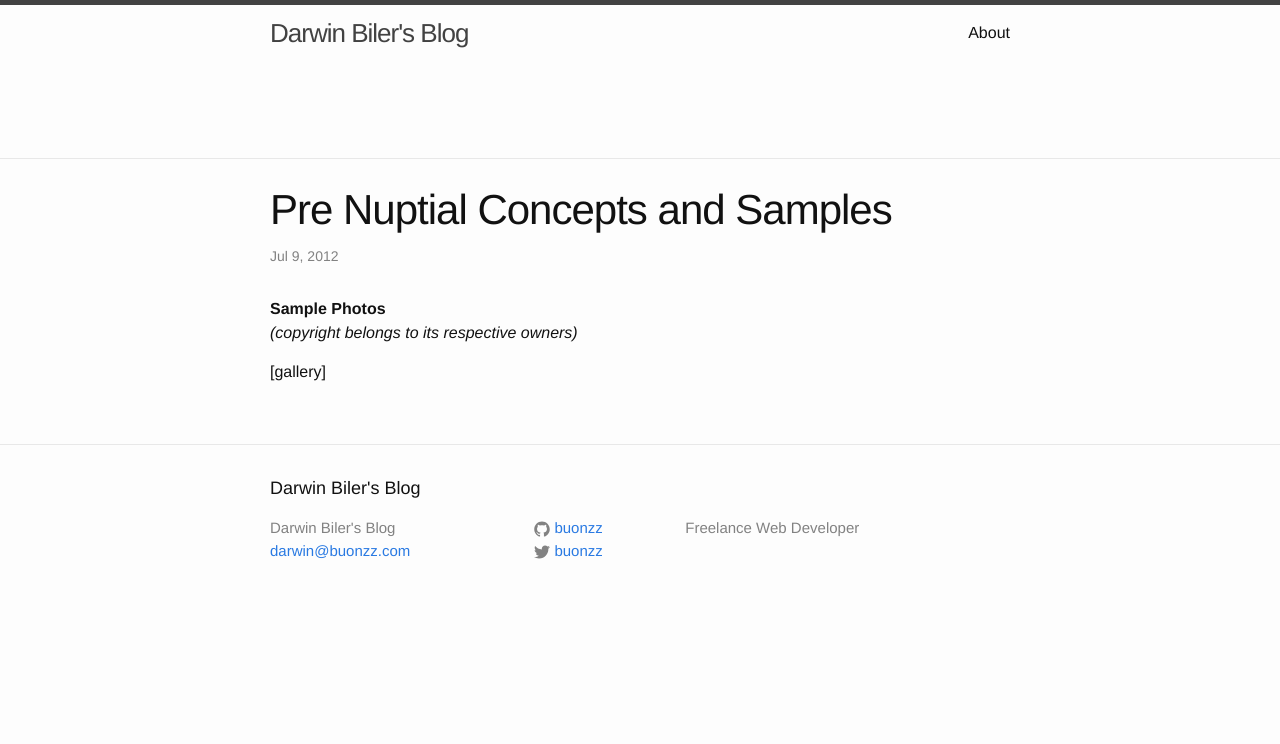
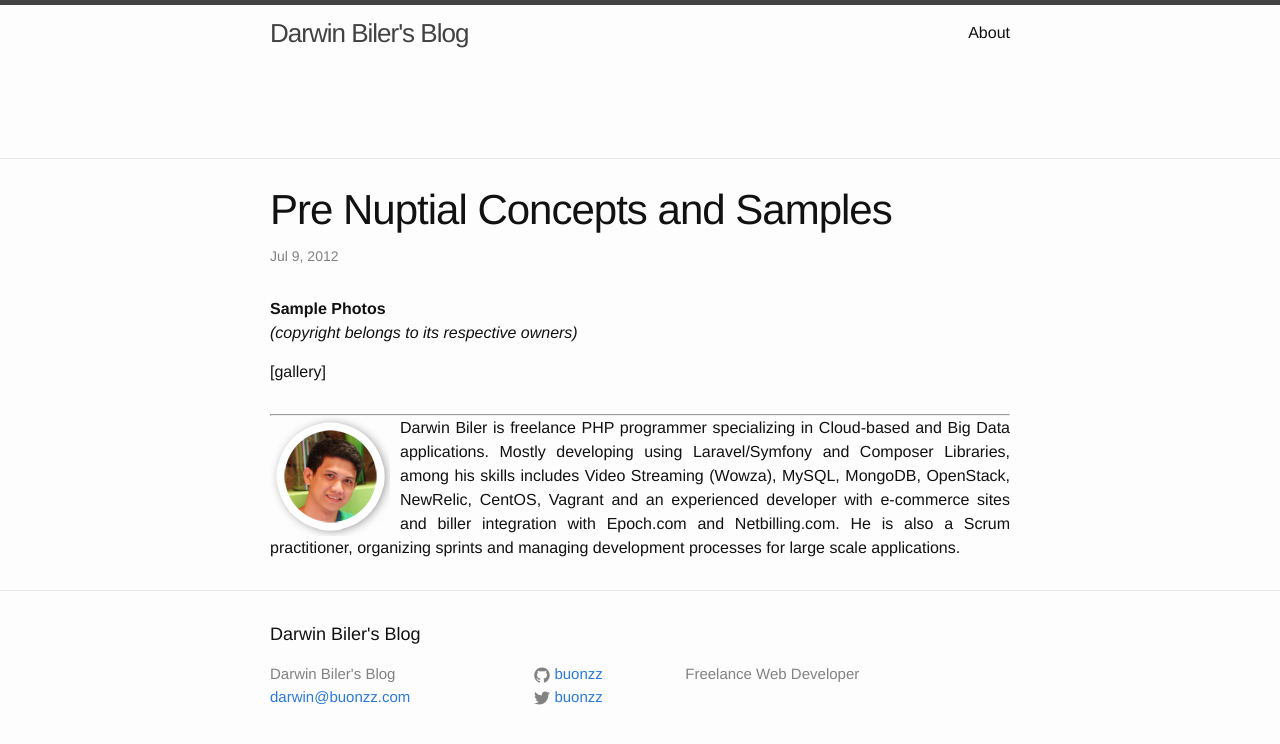
Before and after one commit to buonzz/buonzz.github.io, a Jekyll site: the page built from _posts/2012-07-09-pre-nuptial-concepts-and-samples.html, in a window 1280 px wide. Shown: the top 744 px of the page. Built offline with Jekyll 4.4.1, drawn with Linux system fonts in a browser that asks for light colours.

Commit message:
added author bio

```diff
--- a/_layouts/post.html
+++ b/_layouts/post.html
@@ -12,3 +12,9 @@ layout: default
     {{ content }}
   </article>
 </div>
+<hr/>
+<div style="position:relative;text-align:justify;" class="author-bio">
+	<img style="float:left;margin-right:10px;" src="{{ site.url }}/assets/me-circle.png"> Darwin Biler is freelance PHP programmer specializing in Cloud-based and Big Data applications.
+	Mostly developing using Laravel/Symfony and Composer Libraries, among his skills includes Video Streaming (Wowza), MySQL, MongoDB, OpenStack, NewRelic, CentOS, Vagrant and an experienced developer with e-commerce sites and  biller integration with Epoch.com and Netbilling.com. He is also a Scrum practitioner, organizing sprints and managing development processes for large scale applications.
+	<div style="clear:both;"></div>
+</div>
```
Also changed, not shown: assets/me-circle.png (added).
